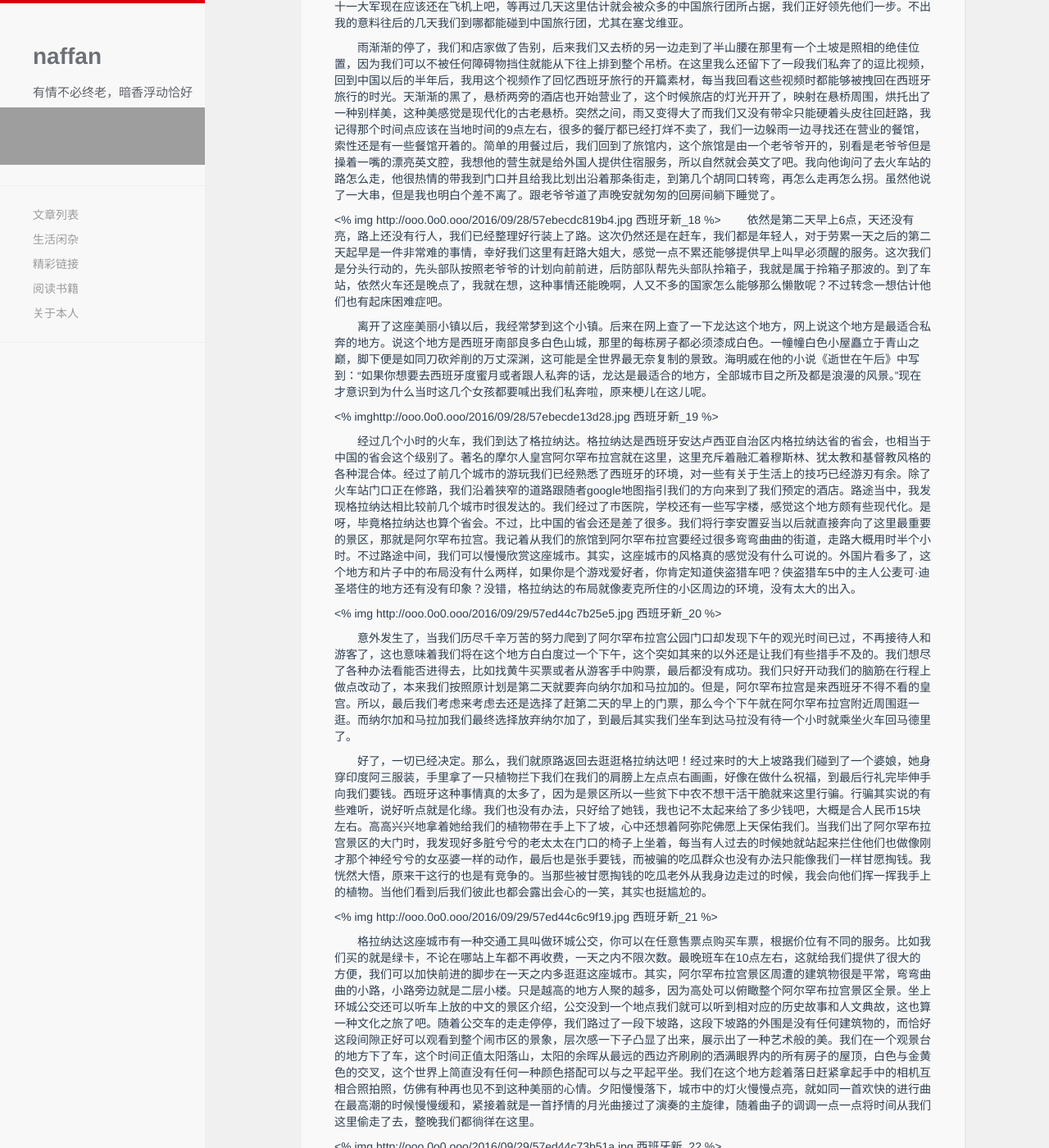
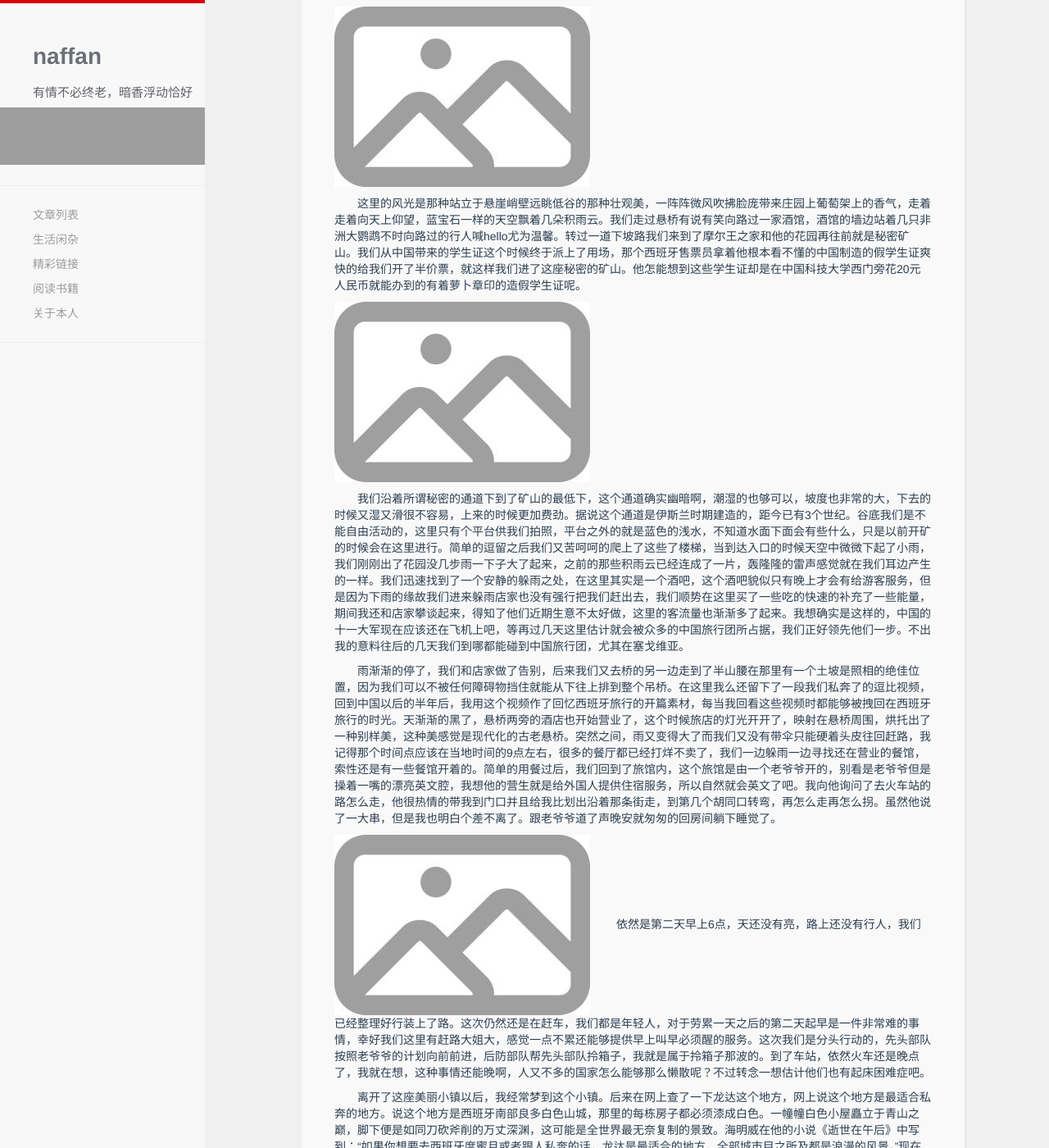
Before and after one commit to naffan2014/naffan2014.github.io, a Jekyll site: the page built from _posts/2016-09-27-1.md, in a window 1280 px wide and 1400 px high, scrolled down 1492 px. Shown: the whole window at 82% size. Built offline with Jekyll 4.4.1, drawn with Linux system fonts in a browser that asks for light colours; nearby versions of some CDN libraries; comment, search, counter and statistics services are not loaded; some of the changed text lies outside the part shown; grey boxes are pictures that could not be loaded.

Commit message:
< => { , > => }

```diff
--- a/_posts/2016-09-27-1.md
+++ b/_posts/2016-09-27-1.md
@@ -2,60 +2,60 @@
 title: 西班牙之旅(中)
 category: 生活
 ---
->　　当我们满足于眼前的生活而日复一日的时候，它同时也局限了我们对生活的体验。当终于有一天我们明白过来的时候，将发现所厮守的这种生活是以我们曾有的梦想作为代价的。
+}　　当我们满足于眼前的生活而日复一日的时候，它同时也局限了我们对生活的体验。当终于有一天我们明白过来的时候，将发现所厮守的这种生活是以我们曾有的梦想作为代价的。
 
 
 　　清晨，清脆的鸟叫声在长廊上叽叽喳喳。异国他乡的太阳徐徐升起，新的一天已经到来。塞维利亚的早晨空气中飘满着泥土的芳香，侧耳倾听窗外的街道已经是熙熙攘攘，络绎不绝的游客已经慢慢多了起来。我们收拾好行装准备奔向坐落在我们酒店南方的西班牙广场，这个广场可是塞维利亚标志性建筑，它是摩尔复兴建筑的缩影。西班牙广场是我们在塞维利亚最后逛的景区，因为早上人不会特多，所以我们选择这个时间点进行游览。虽然时间早连摊贩们都还没出来摆摊，但是这个广场已经有一部分人了，估计是大家都想安静的欣赏这个广场从这里获取美好的灵感吧。正因为西班牙的作息时间的关系，我们在路上的时候可以看到很多正在赶去上班的人们，我们很羡慕住在这里的居民们，因为他们工作的地方就处在极为美丽的风景旁边。其实塞维利亚的交通真的不算发达，偌大的街道中间是有轨电车的底盘，其两边是汽车的车道。这样的设计如果搁在中国，那么不是出事率很高，要不就是道路异常瘫痪。我们步穿过玛利亚路易莎公园来到了西班牙广场。我记得我们进广场的门的时候有建筑物遮挡，所以不能立即看到广场的宏伟建筑，但是往前走那么两三百米视线一下子就开朗了。整个西班牙广场直接映入眼帘，就如同美人出浴一般一点都不矫揉造作，那种视觉冲击简直就是如暴力一样冲进了你的视线。
 
-<% img http://ooo.0o0.ooo/2016/09/28/57ebecdd99f19.jpg 西班牙新_14 %>
+{% img http://ooo.0o0.ooo/2016/09/28/57ebecdd99f19.jpg 西班牙新_14 %}
 
 　　西班牙广场是一个直径为200米由三座建筑物所形成的半圆形广场，连续不断的建筑环绕着广场边缘，广场中心是一个喷泉。这样和谐的布局简直就是一个天然的大型停车场啊！有木有！刹那时女孩儿们都一下子消失了，想都不用想肯定是拍照去了，留我一个人在广场边缘，然而我也被这种壮观的建筑震惊到了，到现在我都记得当时的景象。经过了1小时左右到集体照，自拍照的时间后我们准备往回赶了，因为中午12：30我们就要离开这座城市了。在离开之前我们一定要在最有特色的地方照一张，所以我们选择了一个我们也不知道是什么意思的壁龛前照了这张合影，说起这张合影我是找当地的小贩帮我们照的，人家很爽快的答应了我们的请求。但是，欧洲国家都讲究的是交换的概念的，我们让人家帮忙照像那么他就要从我们身上索取些什么。所以，他看到我手里有烟的，他管我要了支烟。其实这烟是我从中国带过去的，我记得我是带了3包玉溪的，我不习惯抽混合型的烟草味道。所以，一直不舍得抽。但是人家要我也不好意思不给。所以就给了他，但是我在想曾经在中国认识的西班牙姑娘抽一口黄金叶都觉得呛，那玉溪他们岂不觉得更加冲，而且中国的烟草估计他们还抽不惯。
 
 
 　　耳边传来晨的呼喊，我们要加紧步伐了，再不出发我们就赶不上这天最后一班到龙达的长途车了。我们匆忙回到了旅店退了房赶紧奔赴长途汽车站，这次赶路是我们没有想到的。原先计划的时间一下子就被打破了，我们只能快跑回酒店再从酒店奔跑向大巴车占。这段回忆也是很好玩的，在塞维利亚的中午一帮小年轻拖着大箱子在道路上奔跑也是够酷炫的。等我们跑到汽车站累的都快吐血了，一打听去龙达的车在哪里停泊，有人说已经开走了，有人说还没有到，闹得我们不知如何是好，主要语言不通沟通不顺畅，不能干净利落脆的表达出我们想问这班去龙达的长途汽车现在什么情况。不过后来终于有位大叔操着一口大麦子味的英文向我们表达去龙达的这班车还没有到站，我们只需要在这里等一会就行了，这个时候我们才安下心来，后来一回想人们都说西班牙的生活方式很懒散，原来这是真的，不守时也是懒散的一种代名词啊。我们暂时放下了心来找了个空位子坐了下来，这个时候我开始打点行李看看车票什么的都准备没准备好，突然我发现离我们旁边不远的座位上有个亚裔小帅哥，我就直接走过去跟他打了个招呼。在简单的打招呼过程中知道了他是一个韩国人，他自己到西班牙来旅游的。我打量了一下他的年纪大概在20郎当岁，突然肃然起敬这么一个小伙子孤身一人到地球的另一端来旅游，这是我想也没有想过的事情，他这么小竟然做到了。这个时候车来了，我们一同挤上了开往龙达的长途汽车。
 
-<% img http://ooo.0o0.ooo/2016/09/28/57ebecdd56dce.jpg 西班牙新_15%>
+{% img http://ooo.0o0.ooo/2016/09/28/57ebecdd56dce.jpg 西班牙新_15%}
 
 　　经过了两个小时的车程我们有惊无险的到达了坐落于西班牙南部的这个小镇，龙达是一个诞生于悬崖峭壁上的小镇，是三千年以前，由一批旅人风尘仆仆地爬上这座七百五十公尺的峭壁后安营扎寨建立起来的镇子。这座小镇满眼都是梅里美笔下的卡门，它的热烈和艳美享誉全球。这里是西班牙斗牛士的故乡，它汇聚了最让人心动的词汇：漂亮、神秘，峭拔、纯粹、浪漫、私密、刺激、狂热。我们首先找到了之前我们预定的酒店，这个酒店其实就像中国街边上的个体户开的宾馆，但是在这里周遭都是古风普普的房子所以没有一点简陋，反而凸显出这里的地域特征。我们放下了行李马不停蹄的奔向了这座悬挂在埃尔塔霍峡谷的悬桥。
 
-<% img http://ooo.0o0.ooo/2016/09/28/57ebecdd78e57.jpg 西班牙新_16 %>
+{% img http://ooo.0o0.ooo/2016/09/28/57ebecdd78e57.jpg 西班牙新_16 %}
 
 　　这里的风光是那种站立于悬崖峭壁远眺低谷的那种壮观美，一阵阵微风吹拂脸庞带来庄园上葡萄架上的香气，走着走着向天上仰望，蓝宝石一样的天空飘着几朵积雨云。我们走过悬桥有说有笑向路过一家酒馆，酒馆的墙边站着几只非洲大鹦鹉不时向路过的行人喊hello尤为温馨。转过一道下坡路我们来到了摩尔王之家和他的花园再往前就是秘密矿山。我们从中国带来的学生证这个时候终于派上了用场，那个西班牙售票员拿着他根本看不懂的中国制造的假学生证爽快的给我们开了半价票，就这样我们进了这座秘密的矿山。他怎能想到这些学生证却是在中国科技大学西门旁花20元人民币就能办到的有着萝卜章印的造假学生证呢。
 
-<% img http://ooo.0o0.ooo/2016/09/28/57ebecdea033b.jpg 西班牙新_17 %>
+{% img http://ooo.0o0.ooo/2016/09/28/57ebecdea033b.jpg 西班牙新_17 %}
 
 　　我们沿着所谓秘密的通道下到了矿山的最低下，这个通道确实幽暗啊，潮湿的也够可以，坡度也非常的大，下去的时候又湿又滑很不容易，上来的时候更加费劲。据说这个通道是伊斯兰时期建造的，距今已有3个世纪。谷底我们是不能自由活动的，这里只有个平台供我们拍照，平台之外的就是蓝色的浅水，不知道水面下面会有些什么，只是以前开矿的时候会在这里进行。简单的逗留之后我们又苦呵呵的爬上了这些了楼梯，当到达入口的时候天空中微微下起了小雨，我们刚刚出了花园没几步雨一下子大了起来，之前的那些积雨云已经连成了一片，轰隆隆的雷声感觉就在我们耳边产生的一样。我们迅速找到了一个安静的躲雨之处，在这里其实是一个酒吧，这个酒吧貌似只有晚上才会有给游客服务，但是因为下雨的缘故我们进来躲雨店家也没有强行把我们赶出去，我们顺势在这里买了一些吃的快速的补充了一些能量，期间我还和店家攀谈起来，得知了他们近期生意不太好做，这里的客流量也渐渐多了起来。我想确实是这样的，中国的十一大军现在应该还在飞机上吧，等再过几天这里估计就会被众多的中国旅行团所占据，我们正好领先他们一步。不出我的意料往后的几天我们到哪都能碰到中国旅行团，尤其在塞戈维亚。
 
 　　雨渐渐的停了，我们和店家做了告别，后来我们又去桥的另一边走到了半山腰在那里有一个土坡是照相的绝佳位置，因为我们可以不被任何障碍物挡住就能从下往上排到整个吊桥。在这里我么还留下了一段我们私奔了的逗比视频，回到中国以后的半年后，我用这个视频作了回忆西班牙旅行的开篇素材，每当我回看这些视频时都能够被拽回在西班牙旅行的时光。天渐渐的黑了，悬桥两旁的酒店也开始营业了，这个时候旅店的灯光开开了，映射在悬桥周围，烘托出了一种别样美，这种美感觉是现代化的古老悬桥。突然之间，雨又变得大了而我们又没有带伞只能硬着头皮往回赶路，我记得那个时间点应该在当地时间的9点左右，很多的餐厅都已经打烊不卖了，我们一边躲雨一边寻找还在营业的餐馆，索性还是有一些餐馆开着的。简单的用餐过后，我们回到了旅馆内，这个旅馆是由一个老爷爷开的，别看是老爷爷但是操着一嘴的漂亮英文腔，我想他的营生就是给外国人提供住宿服务，所以自然就会英文了吧。我向他询问了去火车站的路怎么走，他很热情的带我到门口并且给我比划出沿着那条街走，到第几个胡同口转弯，再怎么走再怎么拐。虽然他说了一大串，但是我也明白个差不离了。跟老爷爷道了声晚安就匆匆的回房间躺下睡觉了。
 
-<% img http://ooo.0o0.ooo/2016/09/28/57ebecdc819b4.jpg 西班牙新_18 %>
+{% img http://ooo.0o0.ooo/2016/09/28/57ebecdc819b4.jpg 西班牙新_18 %}
 　　依然是第二天早上6点，天还没有亮，路上还没有行人，我们已经整理好行装上了路。这次仍然还是在赶车，我们都是年轻人，对于劳累一天之后的第二天起早是一件非常难的事情，幸好我们这里有赶路大姐大，感觉一点不累还能够提供早上叫早必须醒的服务。这次我们是分头行动的，先头部队按照老爷爷的计划向前前进，后防部队帮先头部队拎箱子，我就是属于拎箱子那波的。到了车站，依然火车还是晚点了，我就在想，这种事情还能晚啊，人又不多的国家怎么能够那么懒散呢？不过转念一想估计他们也有起床困难症吧。
 
 　　离开了这座美丽小镇以后，我经常梦到这个小镇。后来在网上查了一下龙达这个地方，网上说这个地方是最适合私奔的地方。说这个地方是西班牙南部良多白色山城，那里的每栋房子都必须漆成白色。一幢幢白色小屋矗立于青山之巅，脚下便是如同刀砍斧削的万丈深渊，这可能是全世界最无奈复制的景致。海明威在他的小说《逝世在午后》中写到：“如果你想要去西班牙度蜜月或者跟人私奔的话，龙达是最适合的地方，全部城市目之所及都是浪漫的风景。”现在才意识到为什么当时这几个女孩都要喊出我们私奔啦，原来梗儿在这儿呢。
 
-<% imghttp://ooo.0o0.ooo/2016/09/28/57ebecde13d28.jpg 西班牙新_19 %>
+{% imghttp://ooo.0o0.ooo/2016/09/28/57ebecde13d28.jpg 西班牙新_19 %}
 
 　　经过几个小时的火车，我们到达了格拉纳达。格拉纳达是西班牙安达卢西亚自治区内格拉纳达省的省会，也相当于中国的省会这个级别了。著名的摩尔人皇宫阿尔罕布拉宫就在这里，这里充斥着融汇着穆斯林、犹太教和基督教风格的各种混合体。经过了前几个城市的游玩我们已经熟悉了西班牙的环境，对一些有关于生活上的技巧已经游刃有余。除了火车站门口正在修路，我们沿着狭窄的道路跟随者google地图指引我们的方向来到了我们预定的酒店。路途当中，我发现格拉纳达相比较前几个城市时很发达的。我们经过了市医院，学校还有一些写字楼，感觉这个地方颇有些现代化。是呀，毕竟格拉纳达也算个省会。不过，比中国的省会还是差了很多。我们将行李安置妥当以后就直接奔向了这里最重要的景区，那就是阿尔罕布拉宫。我记着从我们的旅馆到阿尔罕布拉宫要经过很多弯弯曲曲的街道，走路大概用时半个小时。不过路途中间，我们可以慢慢欣赏这座城市。其实，这座城市的风格真的感觉没有什么可说的。外国片看多了，这个地方和片子中的布局没有什么两样，如果你是个游戏爱好者，你肯定知道侠盗猎车吧？侠盗猎车5中的主人公麦可·迪圣塔住的地方还有没有印象？没错，格拉纳达的布局就像麦克所住的小区周边的环境，没有太大的出入。
 
-<% img http://ooo.0o0.ooo/2016/09/29/57ed44c7b25e5.jpg 西班牙新_20 %>
+{% img http://ooo.0o0.ooo/2016/09/29/57ed44c7b25e5.jpg 西班牙新_20 %}
 
 　　意外发生了，当我们历尽千辛万苦的努力爬到了阿尔罕布拉宫公园门口却发现下午的观光时间已过，不再接待人和游客了，这也意味着我们将在这个地方白白度过一个下午，这个突如其来的以外还是让我们有些措手不及的。我们想尽了各种办法看能否进得去，比如找黄牛买票或者从游客手中购票，最后都没有成功。我们只好开动我们的脑筋在行程上做点改动了，本来我们按照原计划是第二天就要奔向纳尔加和马拉加的。但是，阿尔罕布拉宫是来西班牙不得不看的皇宫。所以，最后我们考虑来考虑去还是选择了赶第二天的早上的门票，那么今个下午就在阿尔罕布拉宫附近周围逛一逛。而纳尔加和马拉加我们最终选择放弃纳尔加了，到最后其实我们坐车到达马拉没有待一个小时就乘坐火车回马德里了。
 
 　　好了，一切已经决定。那么，我们就原路返回去逛逛格拉纳达吧！经过来时的大上坡路我们碰到了一个婆娘，她身穿印度阿三服装，手里拿了一只植物拦下我们在我们的肩膀上左点点右画画，好像在做什么祝福，到最后行礼完毕伸手向我们要钱。西班牙这种事情真的太多了，因为是景区所以一些贫下中农不想干活干脆就来这里行骗。行骗其实说的有些难听，说好听点就是化缘。我们也没有办法，只好给了她钱，我也记不太起来给了多少钱吧，大概是合人民币15块左右。高高兴兴地拿着她给我们的植物带在手上下了坡，心中还想着阿弥陀佛愿上天保佑我们。当我们出了阿尔罕布拉宫景区的大门时，我发现好多脏兮兮的老太太在门口的椅子上坐着，每当有人过去的时候她就站起来拦住他们也做像刚才那个神经兮兮的女巫婆一样的动作，最后也是张手要钱，而被骗的吃瓜群众也没有办法只能像我们一样甘愿掏钱。我恍然大悟，原来干这行的也是有竞争的。当那些被甘愿掏钱的吃瓜老外从我身边走过的时候，我会向他们挥一挥我手上的植物。当他们看到后我们彼此也都会露出会心的一笑，其实也挺尴尬的。
 
-<% img http://ooo.0o0.ooo/2016/09/29/57ed44c6c9f19.jpg 西班牙新_21 %>
+{% img http://ooo.0o0.ooo/2016/09/29/57ed44c6c9f19.jpg 西班牙新_21 %}
 
 　　格拉纳达这座城市有一种交通工具叫做环城公交，你可以在任意售票点购买车票，根据价位有不同的服务。比如我们买的就是绿卡，不论在哪站上车都不再收费，一天之内不限次数。最晚班车在10点左右，这就给我们提供了很大的方便，我们可以加快前进的脚步在一天之内多逛逛这座城市。其实，阿尔罕布拉宫景区周遭的建筑物很是平常，弯弯曲曲的小路，小路旁边就是二层小楼。只是越高的地方人聚的越多，因为高处可以俯瞰整个阿尔罕布拉宫景区全景。坐上环城公交还可以听车上放的中文的景区介绍，公交没到一个地点我们就可以听到相对应的历史故事和人文典故，这也算一种文化之旅了吧。随着公交车的走走停停，我们路过了一段下坡路，这段下坡路的外围是没有任何建筑物的，而恰好这段间隙正好可以观看到整个闹市区的景象，层次感一下子凸显了出来，展示出了一种艺术般的美。我们在一个观景台的地方下了车，这个时间正值太阳落山，太阳的余晖从最远的西边齐刷刷的洒满眼界内的所有房子的屋顶，白色与金黄色的交叉，这个世界上简直没有任何一种颜色搭配可以与之平起平坐。我们在这个地方趁着落日赶紧拿起手中的相机互相合照拍照，仿佛有种再也见不到这种美丽的心情。夕阳慢慢落下，城市中的灯火慢慢点亮，就如同一首欢快的进行曲在最高潮的时候慢慢缓和，紧接着就是一首抒情的月光曲接过了演奏的主旋律，随着曲子的调调一点一点将时间从我们这里偷走了去，整晚我们都徜徉在这里。
 
-<% img http://ooo.0o0.ooo/2016/09/29/57ed44c73b51a.jpg 西班牙新_22 %>
+{% img http://ooo.0o0.ooo/2016/09/29/57ed44c73b51a.jpg 西班牙新_22 %}
 
 
 　　第二天，一大早我们按照原路来到了阿尔罕布拉宫，我们顺利的买到了门票，乘兴就进入了这座闻名遐迩的皇宫。阿尔罕布拉宫是西班牙的著名故宫，为中世纪摩尔人在西班牙建立的格拉纳达埃米尔国的王宫。为摩尔人留存在西班牙所有古迹中的精华，有“宫殿之城”和“世界奇迹”之称。刚进入王宫时发现里面极为奢华，这种奢华和中国故宫不太一样。虽然两者都讲究起势，但是，感觉这里的石雕和风格要比故宫精致许多。往前走就到了一处长方形的宫院-桃金娘宫院。这里中央有个由大理石铺砌成的大水池，四周种植着桃金娘花。南北两厢是由无数圆柱构成的走廊柱子上，全是精美无比的图案，手工极为精细。
 
-<% img http://ooo.0o0.ooo/2016/09/29/57ed44c9ddc94.jpg 西班牙新_23 %>
+{% img http://ooo.0o0.ooo/2016/09/29/57ed44c9ddc94.jpg 西班牙新_23 %}
 
 　　再往前走，走过一道没有外墙的桥，从这里我们可以俯瞰整个阿尔贝辛地区的小镇。阿尔汉布拉宫和阿尔贝辛坐落在两个相邻的小山上，保持着中世纪这一地区的形式。
 
-<% img http://ooo.0o0.ooo/2016/09/29/57ed44ca1995e.jpg 西班牙新_24%>
+{% img http://ooo.0o0.ooo/2016/09/29/57ed44ca1995e.jpg 西班牙新_24%}
 
 　　我们在这里逛了很长时间，可惜时间仍然是无情的流逝着，即使我们再不愿意也由不得我们。依依不舍的和阿尔汉布拉宫做了告别后，我们依然沿着之前走过的上坡路下山。路途中多次遇到了那些以一颗植物的根茎就想换来几欧元的骗子们，这次我们没有上当，因为他们一看到我手中有他们的商品就知道我们已经对他们有免疫功能了。出乎意料的在格拉纳达逗留了一天，本计划去两个海边城市的结果也只能作罢了。前一晚上我们开了个会议，经过查看回马德里的车票定下了现在只能坐大巴到马拉加，然后在马拉加做火车回马德里。回去的路上比较赶，也没有太多的心情游玩。就这样，马拉加作为一个被我们当做中转的地方而略过了。接下来我们又回到了位于马德里的朋友的家。
```
